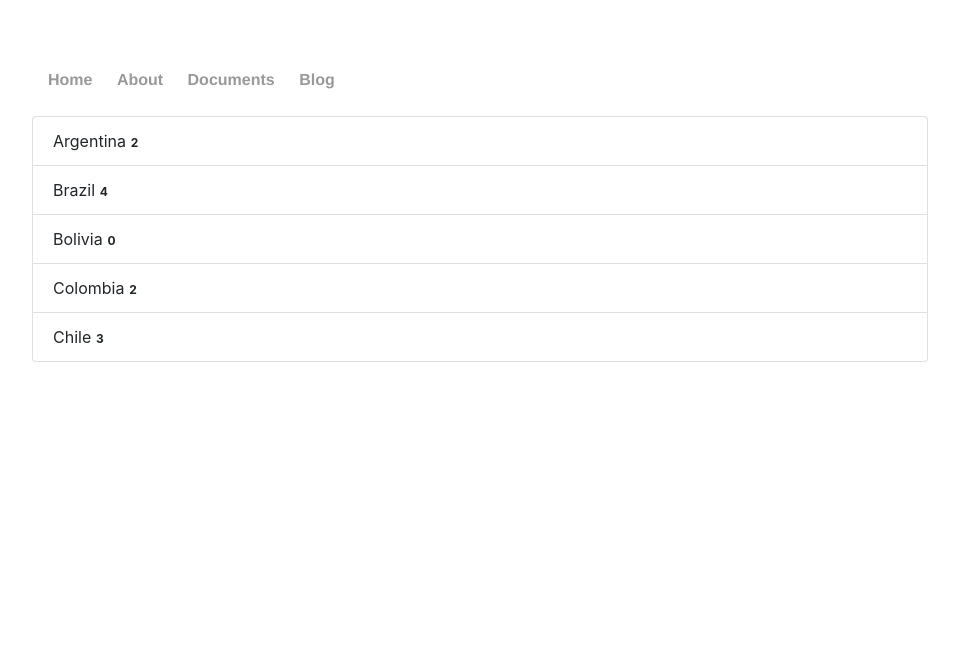
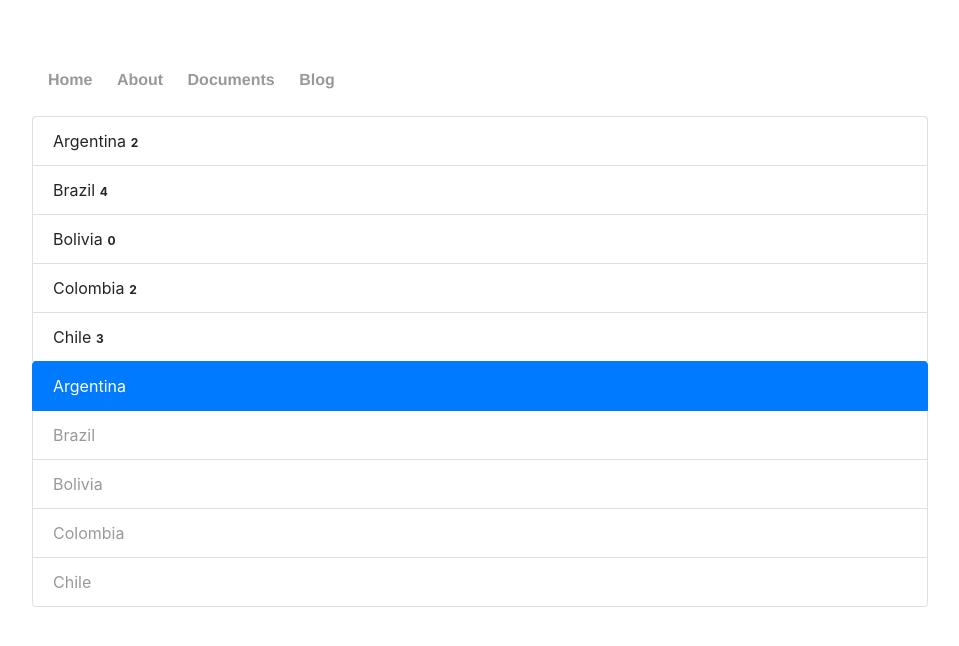
Before and after one commit to crisloma/crisloma.github.io, a Jekyll site: the page documents.html, which Jekyll copies as it is, in a window 1280 px wide. Shown: the top 646 px of the page, without its empty margins (160-1119 px from the left). Built offline with Jekyll 4.4.1, drawn with Linux system fonts in a browser that asks for light colours.

Commit message:
Update documents.html

```diff
--- a/documents.html
+++ b/documents.html
@@ -24,6 +24,13 @@
   		<li class="list-group-item">Bolivia<span class="badge">0</span></li>
  		 <li class="list-group-item">Colombia<span class="badge">2</span></li>
   		<li class="list-group-item">Chile<span class="badge">3</span></li>
+	<div class="list-group">
+  	<a href="#" class="list-group-item active">Argentina</a>
+  	<a href="#" class="list-group-item">Brazil</a>
+  <a href="#" class="list-group-item">Bolivia</a>
+  <a href="#" class="list-group-item">Colombia</a>
+  <a href="#" class="list-group-item">Chile</a>
+</div>
 </ul>
 	</div>
 	</body>
```
